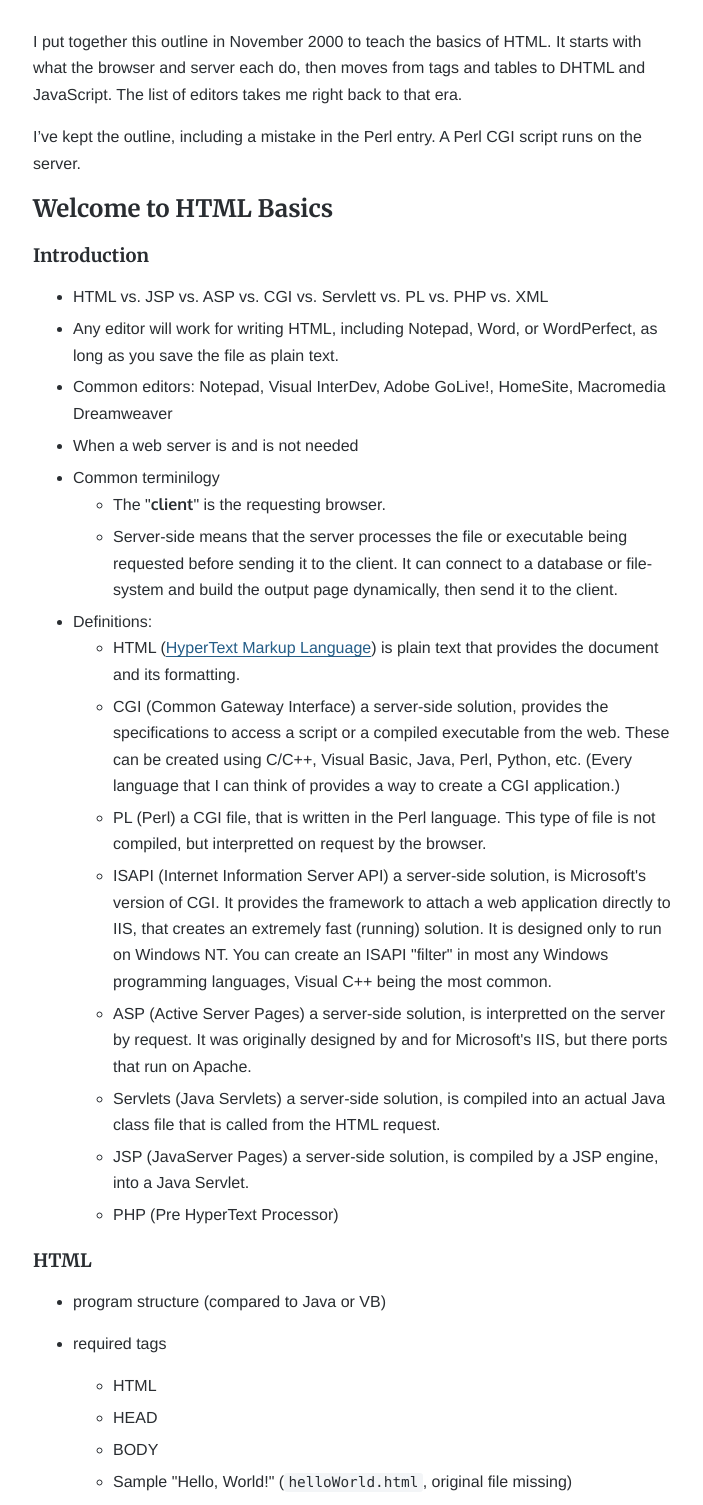
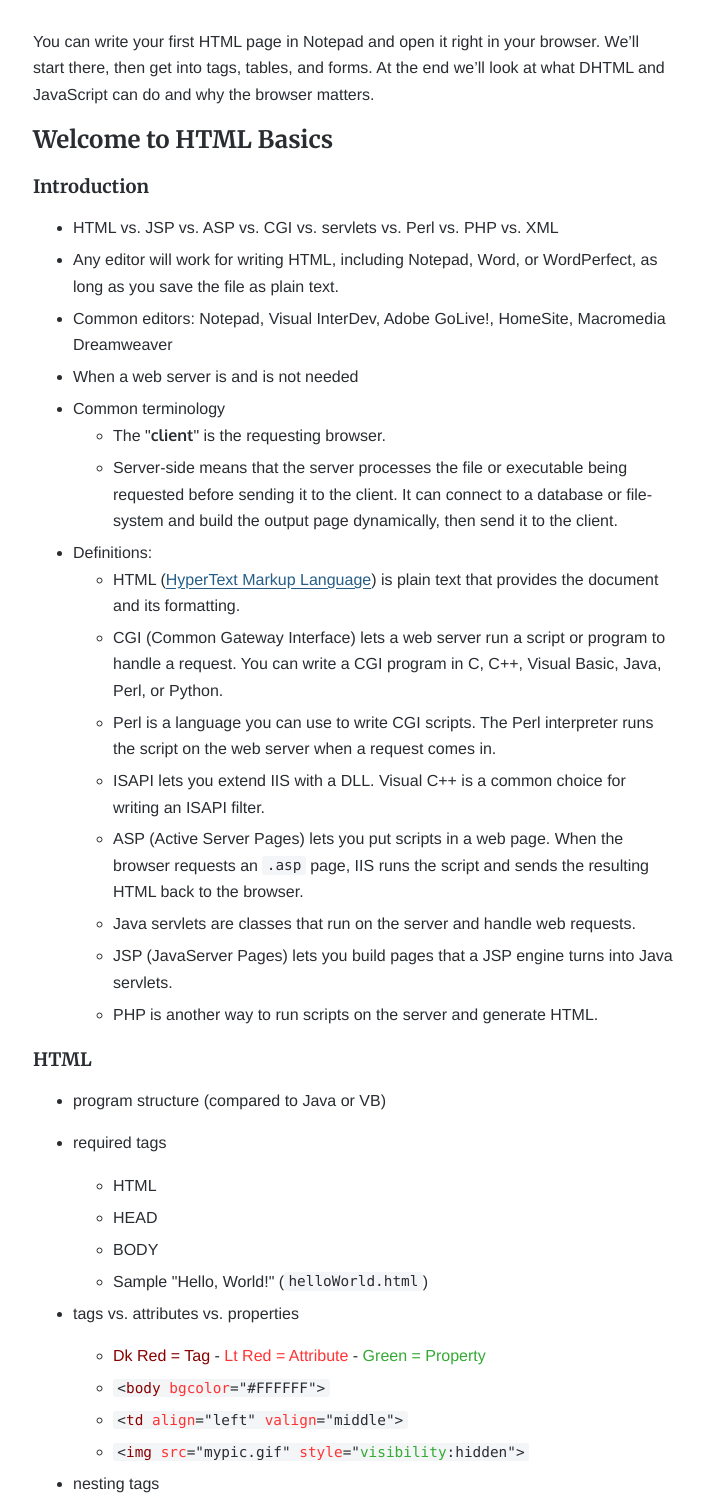
Before and after one commit to wasatchwizard/wasatchwizard.github.io, an Eleventy site: page src/posts/html-basics.md in a window 1280 px wide. Shown: the part 311-1816 px from the top of the page, without its empty margins (63-766 px from the left). Built offline with nearby package versions, Linux system fonts and the light colour scheme; Eleventy itself is replaced by a stand-in of ours; files that its build step writes are made by us from their sources; a web font is replaced by a local one; what linkedom, sanitize-html would draw is missing.

Commit message:
Write HTML Basics in its November 2000 voice

````diff
--- a/src/posts/html-basics.md
+++ b/src/posts/html-basics.md
@@ -1,34 +1,32 @@
 ---
 title: "HTML Basics"
 date: "2000-11-01"
-summary: "My original teaching outline from 2000, from opening an HTML file in Notepad to tables, DHTML, and browser quirks."
+summary: "An introduction to writing HTML, from making your first page in Notepad to tables, forms, DHTML, and JavaScript."
 topics: ["Development", "HTML", "JavaScript"]
 ---
 
-I put together this outline in November 2000 to teach the basics of HTML. It starts with what the browser and server each do, then moves from tags and tables to DHTML and JavaScript. The list of editors takes me right back to that era.
-
-I’ve kept the outline, including a mistake in the Perl entry. A Perl CGI script runs on the server.
+You can write your first HTML page in Notepad and open it right in your browser. We’ll start there, then get into tags, tables, and forms. At the end we’ll look at what DHTML and JavaScript can do and why the browser matters.
 
 ## Welcome to HTML Basics
 
 ### Introduction
 
-- HTML vs. JSP vs. ASP vs. CGI vs. Servlett vs. PL vs. PHP vs. XML
+- HTML vs. JSP vs. ASP vs. CGI vs. servlets vs. Perl vs. PHP vs. XML
 - Any editor will work for writing HTML, including Notepad, Word, or WordPerfect, as long as you save the file as plain text.
 - Common editors: Notepad, Visual InterDev, Adobe GoLive!, HomeSite, Macromedia Dreamweaver
 - When a web server is and is not needed
-- Common terminilogy
+- Common terminology
   - The "**client**" is the requesting browser.
   - Server-side means that the server processes the file or executable being requested before sending it to the client. It can connect to a database or file-system and build the output page dynamically, then send it to the client.
 - Definitions:
   - HTML ([HyperText Markup Language](https://www.w3.org/MarkUp/)) is plain text that provides the document and its formatting.
-  - CGI (Common Gateway Interface) a server-side solution, provides the specifications to access a script or a compiled executable from the web. These can be created using C/C++, Visual Basic, Java, Perl, Python, etc. (Every language that I can think of provides a way to create a CGI application.)
-  - PL (Perl) a CGI file, that is written in the Perl language. This type of file is not compiled, but interpretted on request by the browser.
-  - ISAPI (Internet Information Server API) a server-side solution, is Microsoft's version of CGI. It provides the framework to attach a web application directly to IIS, that creates an extremely fast (running) solution. It is designed only to run on Windows NT. You can create an ISAPI "filter" in most any Windows programming languages, Visual C++ being the most common.
-  - ASP (Active Server Pages) a server-side solution, is interpretted on the server by request. It was originally designed by and for Microsoft's IIS, but there ports that run on Apache.
-  - Servlets (Java Servlets) a server-side solution, is compiled into an actual Java class file that is called from the HTML request.
-  - JSP (JavaServer Pages) a server-side solution, is compiled by a JSP engine, into a Java Servlet.
-  - PHP (Pre HyperText Processor)
+  - CGI (Common Gateway Interface) lets a web server run a script or program to handle a request. You can write a CGI program in C, C++, Visual Basic, Java, Perl, or Python.
+  - Perl is a language you can use to write CGI scripts. The Perl interpreter runs the script on the web server when a request comes in.
+  - ISAPI lets you extend IIS with a DLL. Visual C++ is a common choice for writing an ISAPI filter.
+  - ASP (Active Server Pages) lets you put scripts in a web page. When the browser requests an `.asp` page, IIS runs the script and sends the resulting HTML back to the browser.
+  - Java servlets are classes that run on the server and handle web requests.
+  - JSP (JavaServer Pages) lets you build pages that a JSP engine turns into Java servlets.
+  - PHP is another way to run scripts on the server and generate HTML.
 
 ### HTML
 
@@ -37,7 +35,7 @@ I’ve kept the outline, including a mistake in the Perl entry. A Perl CGI scrip
   - HTML
   - HEAD
   - BODY
-  - Sample "Hello, World!" (`helloWorld.html`, original file missing)
+  - Sample "Hello, World!" (`helloWorld.html`)
 - tags vs. attributes vs. properties
   - <span style="color: #880000">Dk Red = Tag</span> - <span style="color: #FF3333">Lt Red = Attribute</span> - <span style="color: #33AA33">Green = Property</span>
   - <code>&lt;<span style="color: #880000">body</span> <span style="color: #FF3333">bgcolor</span>="#FFFFFF"&gt;</code>
@@ -72,7 +70,7 @@ I’ve kept the outline, including a mistake in the Perl entry. A Perl CGI scrip
            whereas normal HTML ignores them
   ```
 
-- horizontal rules (displayed to seperate sections)
+- horizontal rules (displayed to separate sections)
 - lists, combos, and radio/check boxes
 - anchors (hyperlinks, email, and named anchors)
 - images
@@ -90,7 +88,7 @@ I’ve kept the outline, including a mistake in the Perl entry. A Perl CGI scrip
   - columns `<td>`
     - column header
     - column groupings
-  - sample (`htmlTable.html`, original file missing)
+  - sample (`htmlTable.html`)
 - text controls
 - forms
 - headers and form data
@@ -103,14 +101,14 @@ I’ve kept the outline, including a mistake in the Perl entry. A Perl CGI scrip
 - script
 - browser events
 
-### Javascript
+### JavaScript
 
 - the DOM!
 - browser (in)compatibilities
 
 ### Conclusion
 
-- Good books for learning HTML
+- Good books for learning HTML and JavaScript
   - HTML for the World Wide Web: Visual QuickStart Guide
   - JavaScript for the World Wide Web: Visual QuickStart Guide
 - Online references
````
Also changed, not shown: CHANGELOG.md.
